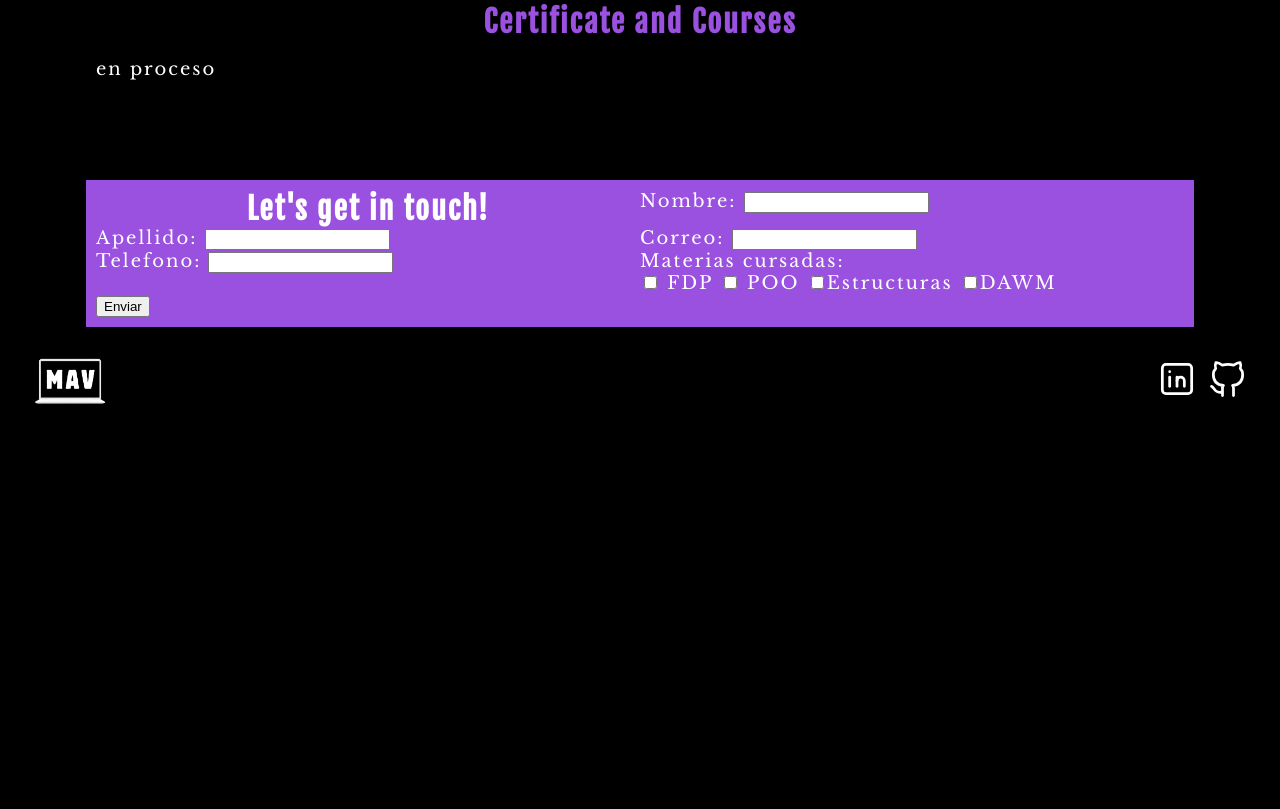
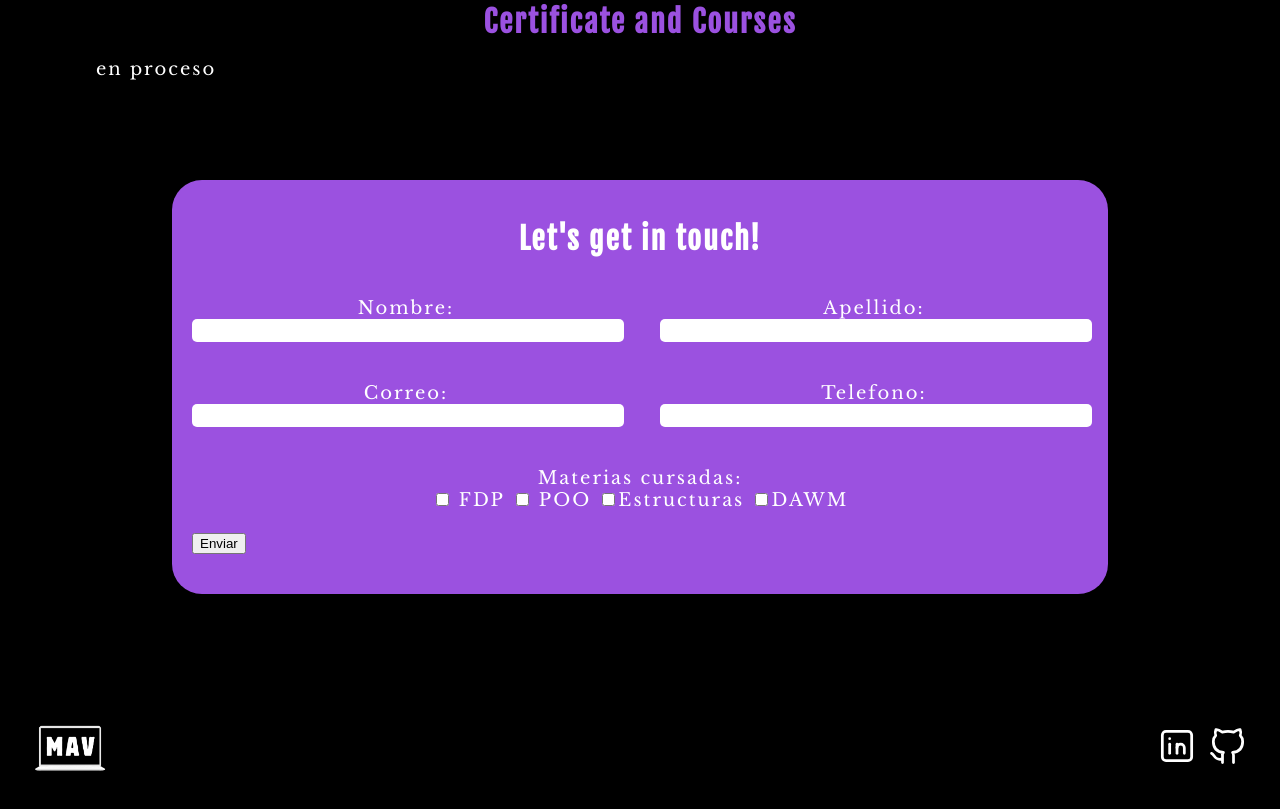
Before and after one commit to Maruu03/curriculumMAV, a plain HTML site: page index.html in a window 1280 px wide. Shown: the part 2580-3389 px from the top of the page. Before the commit the page ends 3022 px from the top, so only its background shows below. Drawn offline with nearby package versions, Linux system fonts and the light colour scheme.

Commit message:
modificaciones

```diff
--- a/css/app.css
+++ b/css/app.css
@@ -209,22 +209,49 @@ video{
 
 /* Form */
 
-.formulario{
+.form{
     background-color: var(--principal);
-    padding: 1rem;
+    padding: 4rem 2rem;
+    margin: 0 auto;
+    width: 70%;
 
-    display: grid;
-    grid-template-columns: 1fr 1fr;
-    grid-template-rows: auto;
+    border-radius: 3rem;
 }
 
-.formulario.formulario:nth-child(1){
-    grid-column: 1 / 2;
-    grid-row: 1 / 2;
+.form h2{
+    color: var(--blanco);
 }
 
-.formulario h2{
-    color: var(--blanco);
+.campo{
+    text-align: center;
+}
+
+.inputText{
+    border: none;
+    border-radius: 0.5rem;
+    width: 100%;
+
+    font-size: 1.8rem;
+
+}
+
+.form-content div{
+    margin-bottom: 2rem;
+}
+
+
+@media (min-width: 768px) {
+    .form-content{
+        display: grid;
+        grid-template-columns: 1fr 1fr;
+        gap: 2rem 4rem;
+    }
+
+    .form-content div:nth-child(1),
+    .form-content div:nth-child(6){
+        grid-column: 1 / 3;
+    }
+
 }
 
 /* footer */
--- a/index.html
+++ b/index.html
@@ -133,42 +133,48 @@
 
     </main>
 
-    <form class="contenedor formulario">
+    <section>
+        <form class="form">
+            <div class="form-content">
+                <div>
                     <h2>Let's get in touch! </h2>
-
-        <div>
-            <label for="nombre"> Nombre: </label>
-            <input type="text" id="nombre" name="nombre" required>
                 </div>
 
-        <div>
-            <label for="apellido"> Apellido: </label>
-            <input type="text" id="apellido" name="apellido" required>
+                <div class="campo">
+                    <label for="nombre"> Nombre: </label>
+                    <input class="inputText" type="text" id="nombre" name="nombre" required>
                 </div>
 
-        <div>
-            <label for="correo"> Correo: </label>
-            <input type="email" id="email" name="email" required>
+                <div class="campo">
+                    <label for="apellido"> Apellido: </label>
+                    <input class="inputText" type="text" id="apellido" name="apellido" required>
                 </div>
 
-        <div>
-            <label for="telefono"> Telefono: </label>
-            <input type="number">
+                <div class="campo">
+                    <label for="correo"> Correo: </label>
+                    <input class="inputText" type="email" id="email" name="email" required>
                 </div>
 
-        <div>
+                <div class="campo">
+                    <label for="telefono"> Telefono: </label>
+                    <input class="inputText" type="number">
+                </div>
+
+                <div class="campo">
                     <label>Materias cursadas:</label><br>
                     <input type="checkbox" name="habilidades" value="FDP"> FDP
                     <input type="checkbox" name="habilidades" value="POO"> POO
                     <input type="checkbox" name="habilidades" value="Estructuras">Estructuras
                     <input type="checkbox" name="habilidades" value="DAWM">DAWM
                 </div>
+            </div>
 
-        <div>
+            <div class="form-submit">
                 <button type="submit">Enviar</button>
             </div>
+
         </form>
-
+    </section>
 
     <footer >
         <div class="grid">
```
Lines whose indentation alone changed are shown as unchanged.
